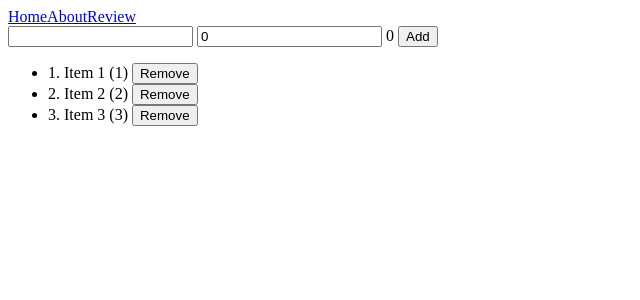
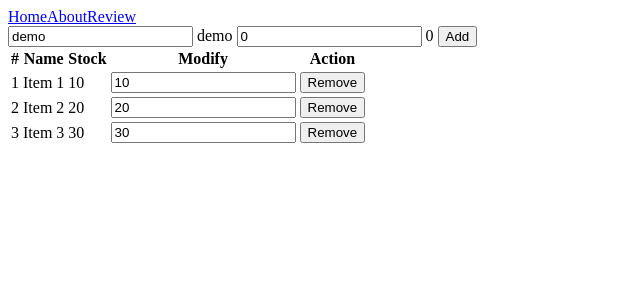
Before and after one commit to dpi627/HexVueHw02, a Vue app: page /review in a window 1280 px wide. Shown: the top 300 px of the page, without its empty margins (0-640 px from the left). Built offline with nearby package versions, Linux system fonts and the light colour scheme.

Commit message:
feat: 更新 ReviewView 組件，將項目列表從無序列表改為表格顯示，並修正數據綁定

```diff
--- a/src/views/ReviewView.vue
+++ b/src/views/ReviewView.vue
@@ -1,29 +1,48 @@
 <template>
+
   <div>
     <input type="text" v-model="newName" />
     {{ newName }}
-    <input type="number" v-model.number="newNumber" />
-    {{ newNumber }}
+    <input type="number" v-model.number="newStock" />
+    {{ newStock }}
     <button type="button" @click="addItem">Add</button>
   </div>
-  <ul>
-    <li v-for="(item, key) in items" :key="item.name">
-      {{ key + 1 }}. {{ item.name }} ({{ item.number }})
-      <button tpye="button" @click="removeItem(key)">Remove</button>
-    </li>
-  </ul>
+
+  <table>
+    <thead>
+      <tr>
+        <th>#</th>
+        <th>Name</th>
+        <th>Stock</th>
+        <th>Modify</th>
+        <th>Action</th>
+      </tr>
+    </thead>
+    <tbody>
+      <tr v-for="(item, key) in items" :key="item.id">
+        <td>{{ key + 1 }}</td>
+        <td>{{ item.name }}</td>
+        <td>{{ item.stock }}</td>
+        <td>
+          <input type="number" v-model.number="item.stock" />
+        </td>
+        <td><button type="button" @click="removeItem(key)">Remove</button></td>
+      </tr>
+    </tbody>
+  </table>
 </template>
 
 <script setup>
 import { ref } from 'vue';
 
-const newName = ref('');
-const newNumber = ref(0);
+const newName = ref('demo');
+const newStock = ref(0);
 
 const addItem = () => {
   items.value.push({
+    id: new Date().getTime(),
     name: newName.value,
-    number: newNumber.value
+    stock: newStock.value
   });
 }
 
@@ -32,8 +51,8 @@ const removeItem = (key) => {
 }
 
 const items = ref([
-  { name: 'Item 1', number: 1 },
-  { name: 'Item 2', number: 2 },
-  { name: 'Item 3', number: 3 }
+  { id: 1, name: 'Item 1', stock: 10 },
+  { id: 2, name: 'Item 2', stock: 20 },
+  { id: 3, name: 'Item 3', stock: 30 }
 ]);
 </script>
```
